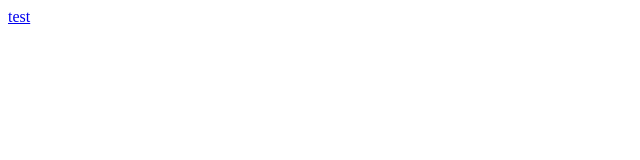
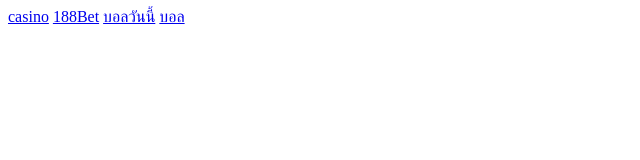
Before and after one commit to pee4455/ersrsee, a plain HTML site: page index.html in a window 1280 px wide. Shown: the whole page, without its empty margins (0-640 px from the left). Drawn offline with Linux system fonts and the light colour scheme.

Commit message:
Update index.html

```diff
--- a/index.html
+++ b/index.html
@@ -6,6 +6,9 @@
     <title>Document</title>
 </head>
 <body>
-    <a href="https://github.com/">test</a>
+    <a href="https://github.com/">casino</a>
+    <a href="https://github.com/">188Bet</a>
+    <a href="https://github.com/">บอลวันนี้</a>
+    <a href="https://github.com/">บอล</a>
 </body>
 </html>
```
